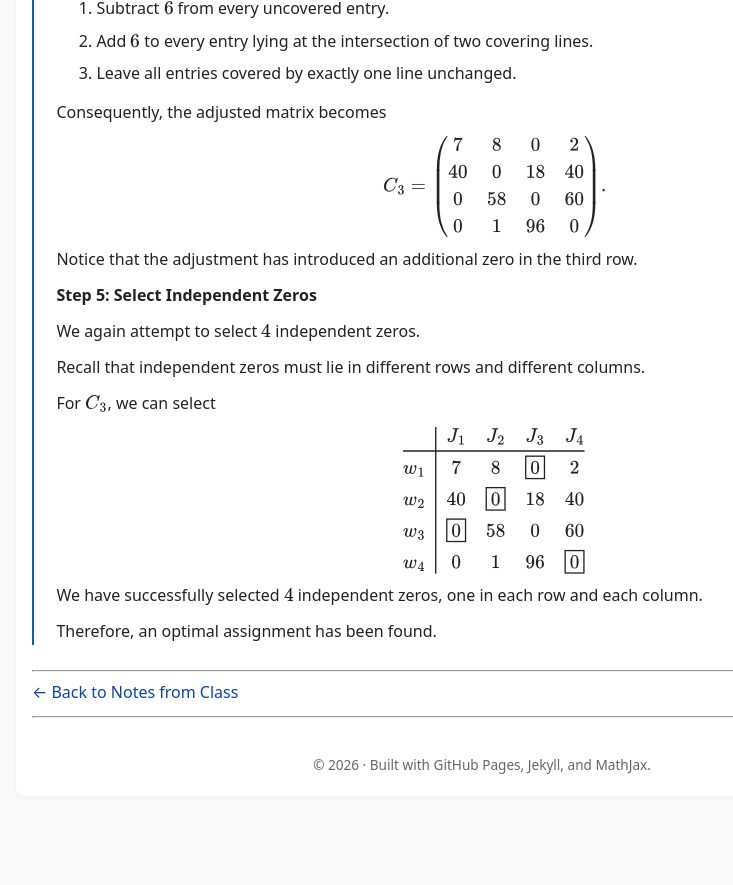
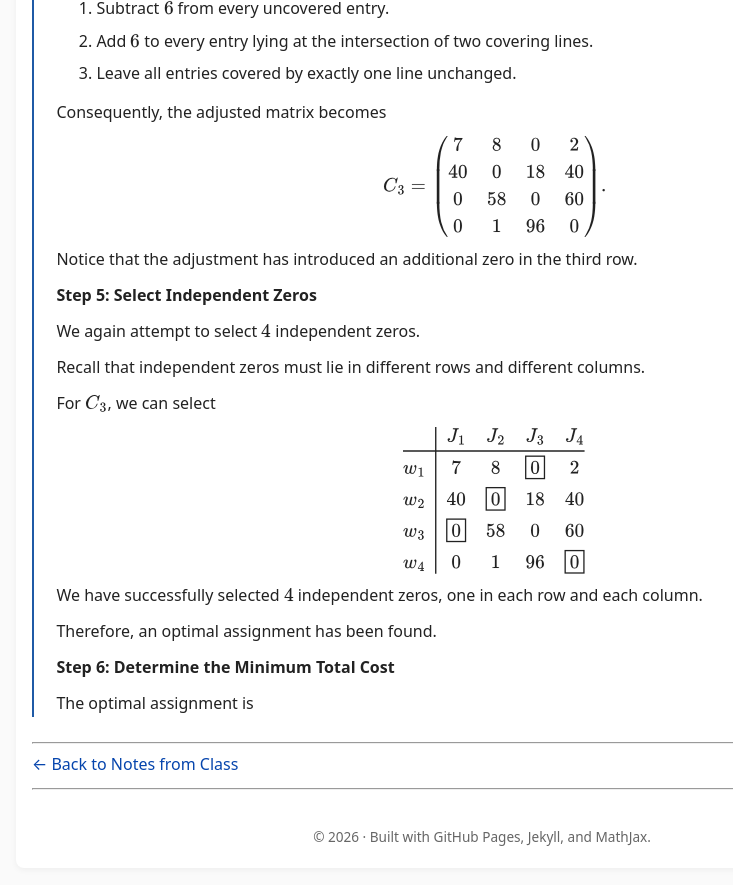
Before and after one commit to SaleemKamaludin/SaleemKamaludin.github.io, a Jekyll site: the page built from courses/math-2276/notes-from-class/supplementary-lecture-6/index.md, in a window 1280 px wide and 900 px high, scrolled down 5065 px. Shown: the top 885 px of the window, without its empty margins (158-891 px from the left). Built offline with Jekyll 4.4.1, drawn with Linux system fonts in a browser that asks for light colours; before the commit the page ends 5893 px from its top, so only the background shows below that.

Commit message:
Add Step 6 minimum total cost to Example 1.2

```diff
--- a/courses/math-2276/notes-from-class/supplementary-lecture-6/index.md
+++ b/courses/math-2276/notes-from-class/supplementary-lecture-6/index.md
@@ -823,6 +823,18 @@ w_4 & 0 & 1 & 96 & \boxed{0}
       </div>
 </div>
 
+    <div id="example-hungarian-additional-step-6-minimum-total-cost">
+
+      <p>
+        <strong>Step 6: Determine the Minimum Total Cost</strong>
+      </p>
+
+      <p>
+        The optimal assignment is
+      </p>
+
+    </div>
+
 </div>
 
 </div>
```
